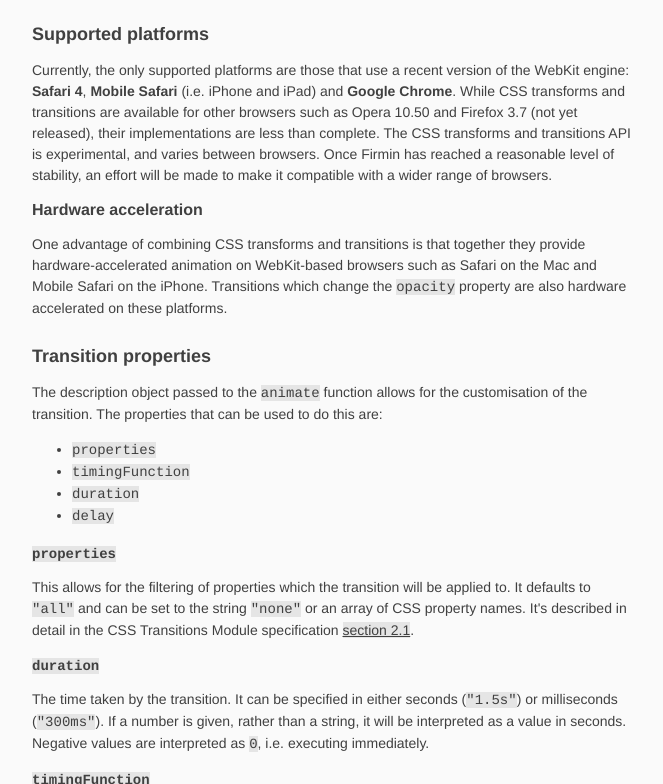
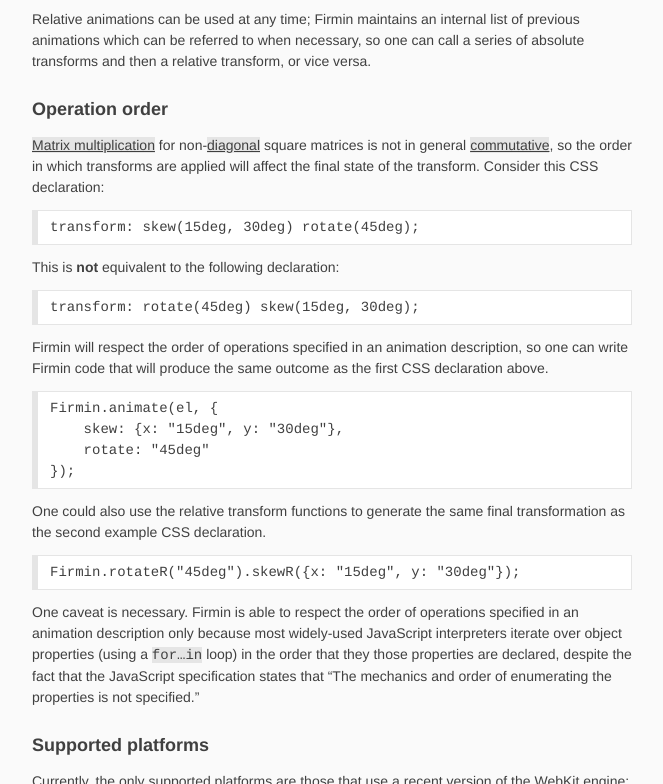
Before and after one commit to beastaugh/firmin, a plain HTML site: page index.html in a window 1280 px wide. Shown: the part 2016-2800 px from the top of the page, without its empty margins (308-971 px from the left). Drawn offline with Linux system fonts and the light colour scheme.

Commit message:
Document order of operations issues.

```diff
--- a/index.html
+++ b/index.html
@@ -26,7 +26,7 @@
         }
 
         h1 {
-            font-family:'Times New Roman', Times, serif;
+            font-family:"Times New Roman", Times, serif;
             font-size:30px;
             font-style:italic;
             font-weight:normal;
@@ -181,7 +181,7 @@
             seconds.
         </p>
 
-        <pre>var box = document.getElementById('box');
+        <pre>var box = document.getElementById("box");
 
 Firmin.animate(box, {
     skew: {
@@ -189,6 +189,13 @@
         y: "30deg"
     }
 }, "2.1s");</pre>
+
+        <p>
+            It&#8217;s worth mentioning that any Firmin animation without a
+            specified duration will be executed instantaneously&mdash;that is,
+            the element will transition from its initial state to its final
+            state with no visible intermediate states.
+        </p>
 
         <p>
             The <code>animate</code> function returns an object with a
@@ -293,6 +300,56 @@
     </div>
 
 
+    <div id="operation-order">
+        <h2>Operation order</h2>
+
+        <p>
+            <a href="http://en.wikipedia.org/wiki/Matrix_multiplication">Matrix multiplication</a>
+            for non-<a href="http://en.wikipedia.org/wiki/Diagonal_matrix">diagonal</a>
+            square matrices is not in general
+            <a href="http://en.wikipedia.org/wiki/Commutativity">commutative</a>,
+            so the order in which transforms are applied will affect the final
+            state of the transform. Consider this CSS declaration:
+        </p>
+
+        <pre>transform: skew(15deg, 30deg) rotate(45deg);</pre>
+
+        <p>
+            This is <em>not</em> equivalent to the following declaration:
+        </p>
+
+        <pre>transform: rotate(45deg) skew(15deg, 30deg);</pre>
+
+        <p>
+            Firmin will respect the order of operations specified in an
+            animation description, so one can write Firmin code that will
+            produce the same outcome as the first CSS declaration above.
+        </p>
+
+        <pre>Firmin.animate(el, {
+    skew: {x: "15deg", y: "30deg"},
+    rotate: "45deg"
+});</pre>
+
+        <p>
+            One could also use the relative transform functions to generate the
+            same final transformation as the second example CSS declaration.
+        </p>
+
+        <pre>Firmin.rotateR("45deg").skewR({x: "15deg", y: "30deg"});</pre>
+
+        <p>
+            One caveat is necessary. Firmin is able to respect the order of
+            operations specified in an animation description only because most
+            widely-used JavaScript interpreters iterate over object properties
+            (using a <code>for&hellip;in</code> loop) in the order that they
+            those properties are declared, despite the fact that the
+            JavaScript specification states that &#8220;The mechanics and order of
+            enumerating the properties is not specified.&#8221;
+        </p>
+    </div>
+
+
     <div id="platforms">
         <h2>Supported platforms</h2>
 
@@ -342,7 +399,7 @@
             This allows for the filtering of properties which the transition
             will be applied to. It defaults to <code>"all"</code> and can be
             set to the string <code>"none"</code> or an array of CSS property
-            names. It's described in detail in the CSS Transitions Module
+            names. It&#8217;s described in detail in the CSS Transitions Module
             specification <a href="http://www.w3.org/TR/css3-transitions/#the-transition-property-property-">section 2.1</a>.
         </p>
 
```
Also changed, not shown: 1 other file.
